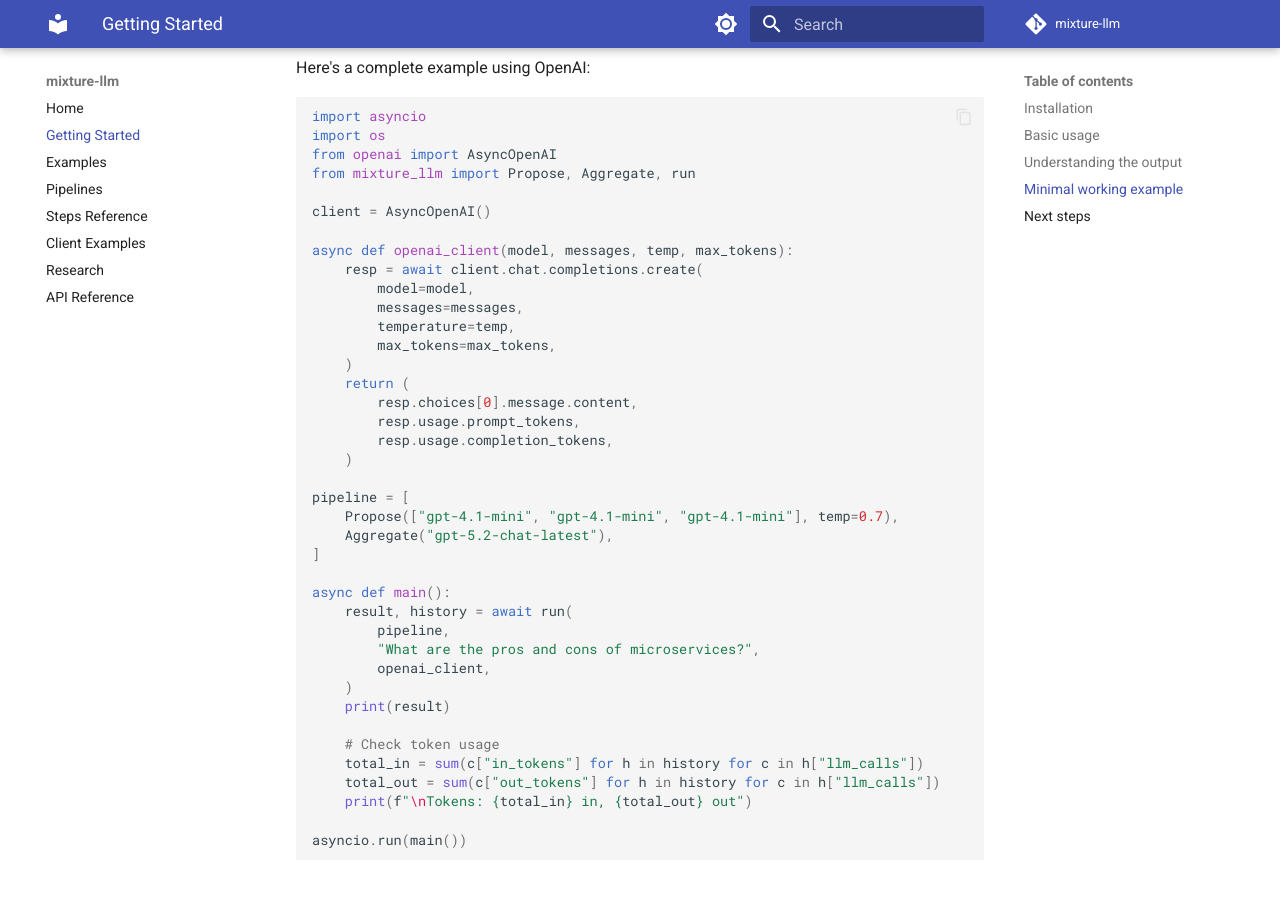
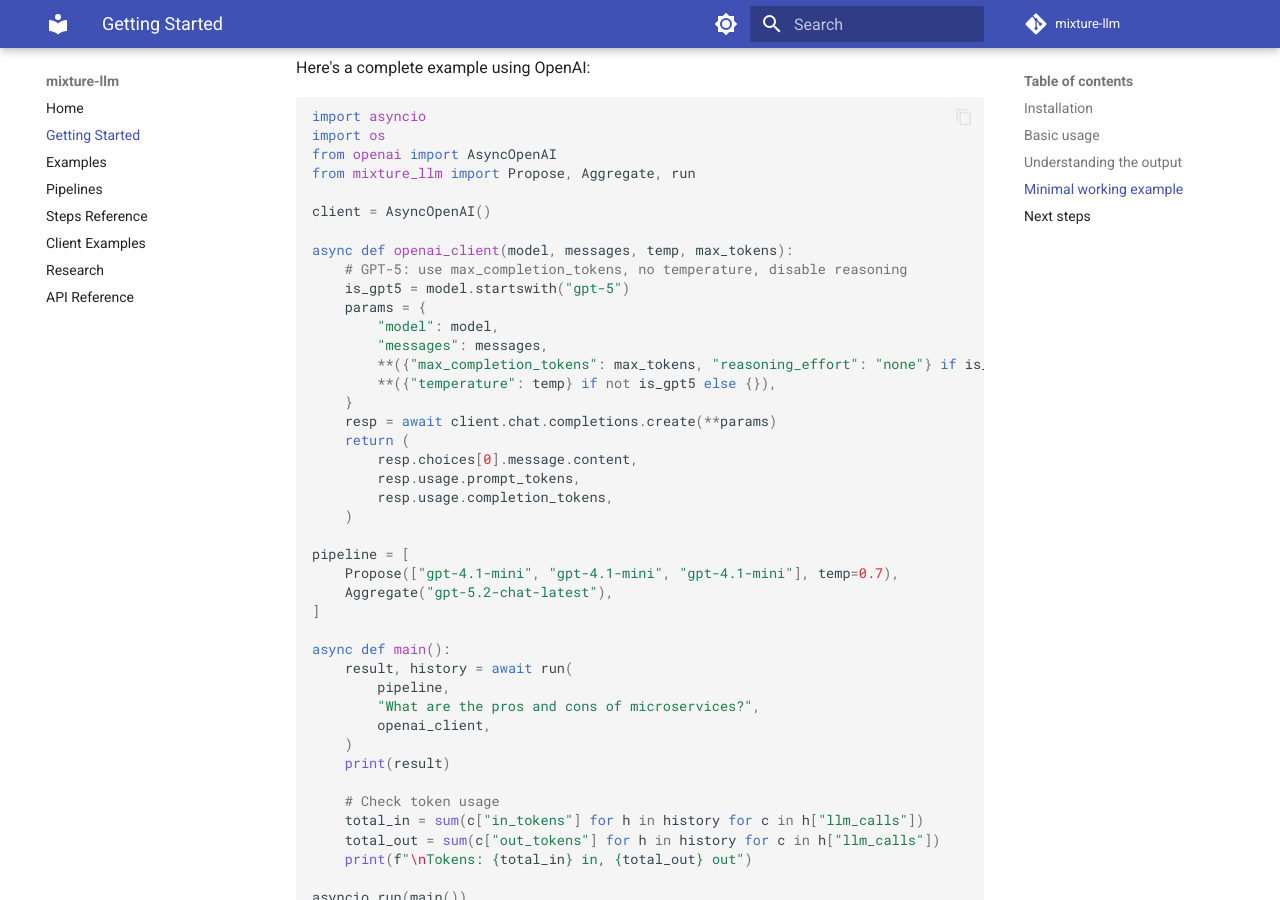
Before and after one commit to leonardosul/mixture-llm, an MkDocs documentation site: the page built from docs/getting-started.md, in a window 1280 px wide and 900 px high, scrolled down 1353 px. Built offline with MkDocs 1.6.1 and Material for MkDocs 9.7.7, drawn with Linux system fonts in a browser that asks for light colours; comment, search, counter and statistics services are not loaded.

Commit message:
fix: disable reasoning for GPT-5 models with reasoning_effort='none'
GPT-5 models use reasoning tokens from the max_completion_tokens budget,
which can cause empty responses when the budget is exhausted. Setting
reasoning_effort='none' disables reasoning entirely, ensuring predictable
token usage and consistent output behavior similar to GPT-4.1.

Updated all client examples in:
- examples/openai_self_moa.py
- examples/multi_provider.py
- README.md
- docs/clients.md
- docs/getting-started.md

```diff
--- a/docs/getting-started.md
+++ b/docs/getting-started.md
@@ -69,12 +69,15 @@ from mixture_llm import Propose, Aggregate, run
 client = AsyncOpenAI()
 
 async def openai_client(model, messages, temp, max_tokens):
-    resp = await client.chat.completions.create(
-        model=model,
-        messages=messages,
-        temperature=temp,
-        max_tokens=max_tokens,
-    )
+    # GPT-5: use max_completion_tokens, no temperature, disable reasoning
+    is_gpt5 = model.startswith("gpt-5")
+    params = {
+        "model": model,
+        "messages": messages,
+        **({"max_completion_tokens": max_tokens, "reasoning_effort": "none"} if is_gpt5 else {"max_tokens": max_tokens}),
+        **({"temperature": temp} if not is_gpt5 else {}),
+    }
+    resp = await client.chat.completions.create(**params)
     return (
         resp.choices[0].message.content,
         resp.usage.prompt_tokens,
```
Also changed, not shown: README.md (+2 -2 lines), docs/clients.md (+3 -2 lines), 2 other files.
